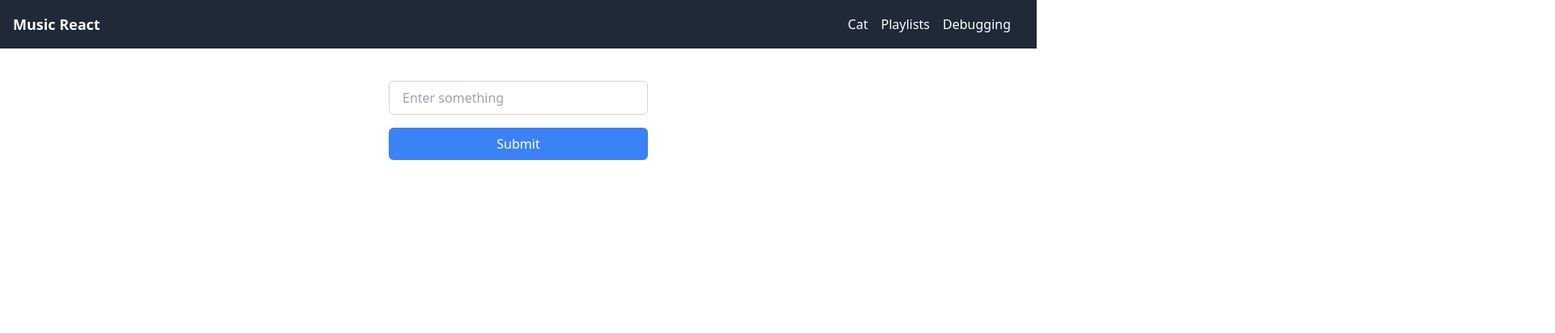
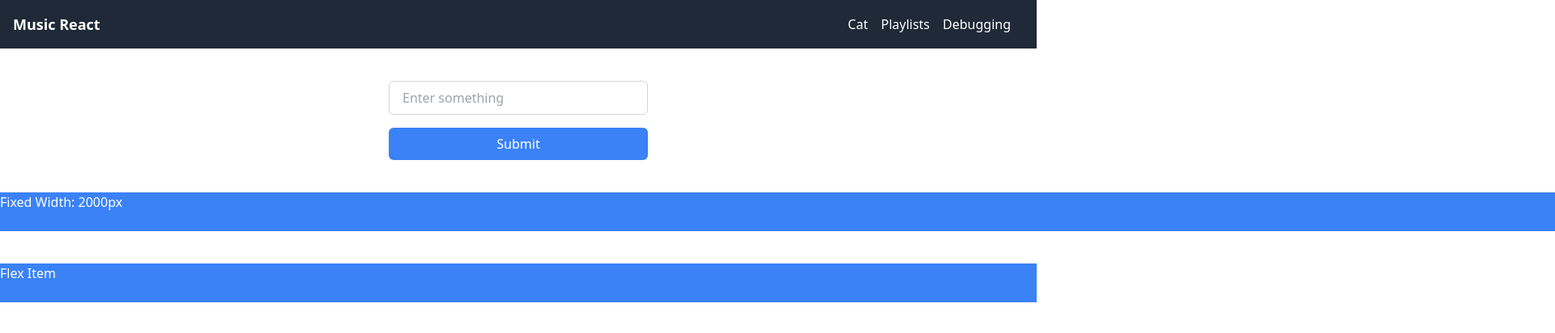
Before and after one commit to trungvose/fast-feeling-web-app, a React (Vite) app in the folder music-react/: page /debugging in a window 1280 px wide. Shown: the top 412 px of the page at 81% size, 1920 px wide, since content can reach past the window. Built offline with nearby package versions, Linux system fonts and the light colour scheme; no server answers.

Commit message:
feat: add two div for flex

```diff
--- a/music-react/src/routes/Debugging.tsx
+++ b/music-react/src/routes/Debugging.tsx
@@ -28,6 +28,18 @@ export const Debugging = () => {
           Submit
         </button>
       </form>
+
+      <div className='mt-10'>
+        <div className='w-[2000px] h-12 bg-blue-500 text-white'>
+          Fixed Width: 2000px
+        </div>
+
+        <div className='flex justify-around mt-10'>
+          <div className='w-[2000px] h-12 bg-blue-500 text-white'>
+            Flex Item
+          </div>
+        </div>
+      </div>
     </div>
   );
 };
```
